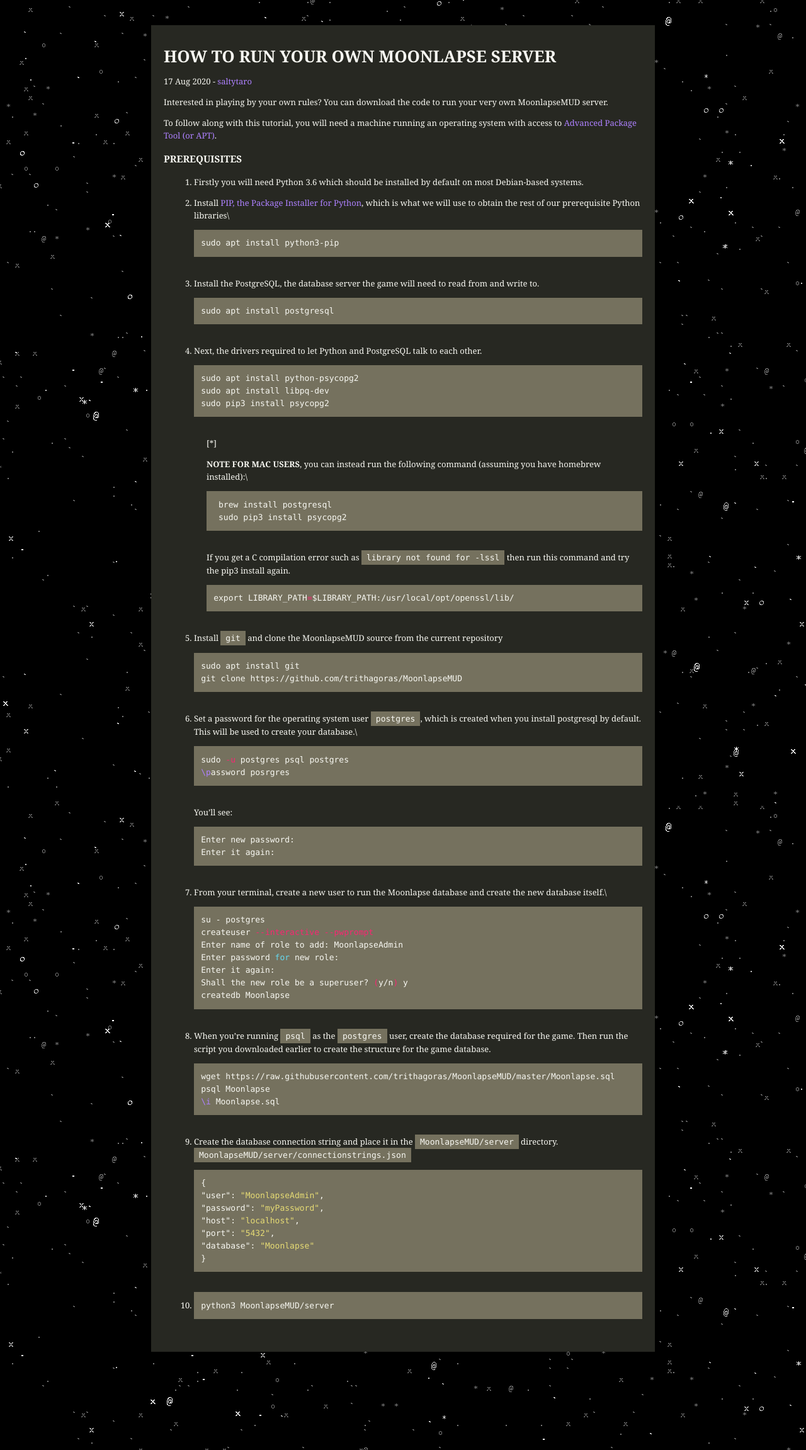
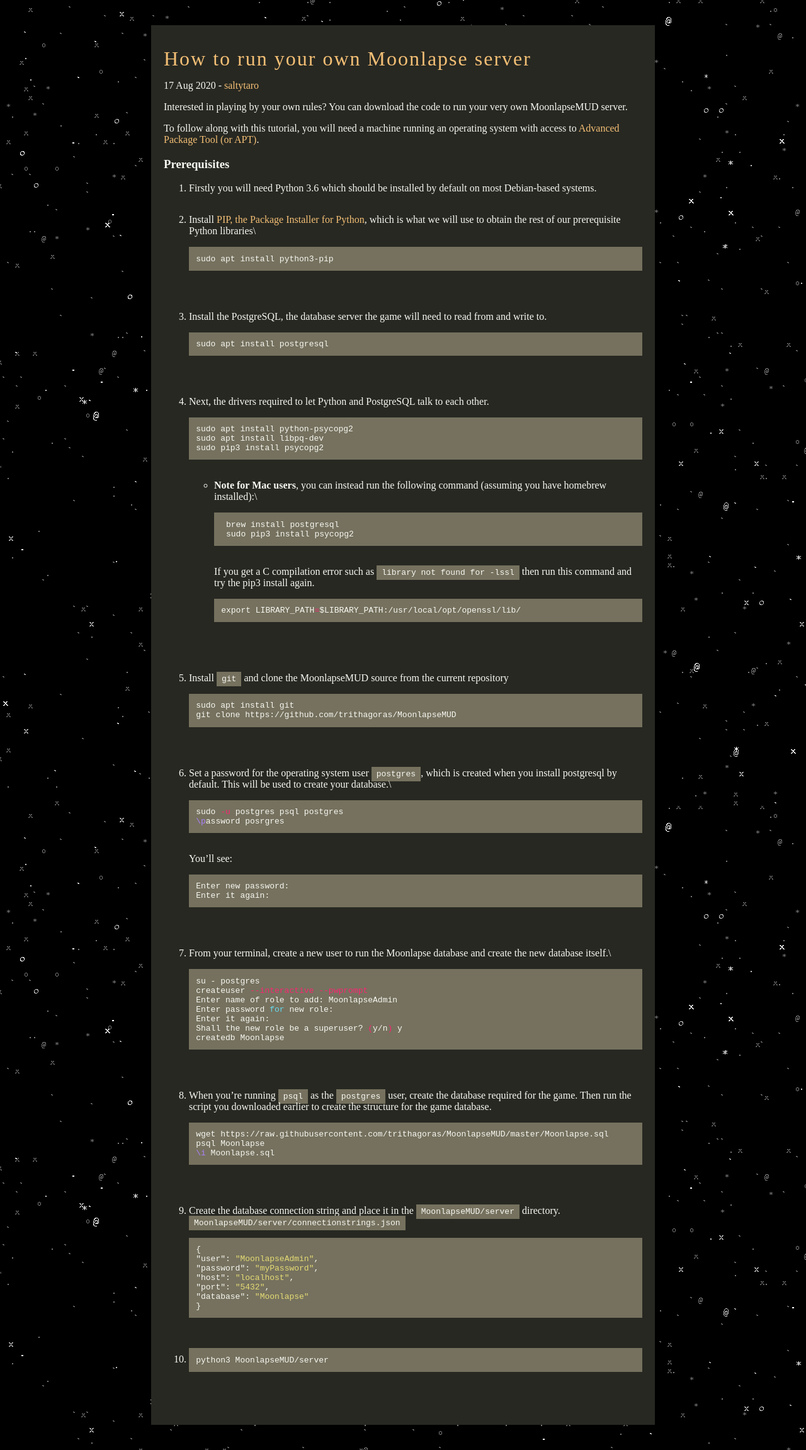
Before and after one commit to tristanbatchler/moonlapse.net, a Jekyll site: the page built from _posts/2020-08-17-how-to-run-your-own-moonlapse-server.md, in a window 1280 px wide. Shown: the whole page at 63% size. Built offline with Jekyll 4.4.1, drawn with Linux system fonts in a browser that asks for light colours; some web fonts are replaced; a script that is not in the unit is left out.

Commit message:
Improved styles

```diff
--- a/_layouts/default.html
+++ b/_layouts/default.html
@@ -3,6 +3,7 @@
   <head>
     <meta charset="utf-8" />
     <script src="https://identity.netlify.com/v1/netlify-identity-widget.js"></script>
+    <link href="//fonts.googleapis.com/css2?family=Jim+Nightshade&display=swap" rel="stylesheet">
     <link rel="stylesheet" href="/assets/css/main.css">
     <title>{{ page.title }}</title>
     <!-- prettier-ignore -->
--- a/_layouts/home.html
+++ b/_layouts/home.html
@@ -6,6 +6,6 @@
 {{ content }}
 
 <div id="recent-posts">
-    <h2>Recent posts</h2>
+    <h1>Recent posts</h1>
     <script src="//rss.bloople.net/?url=https%3A%2F%2Fmoonlapse.net%2Ffeed.xml&limit=5&showtitle=false&type=js"></script>
 </div>
--- a/_sass/main.scss
+++ b/_sass/main.scss
@@ -11,9 +11,10 @@
     --foreground-color: rgb(117, 113, 94);
     --foreground-color-transparent: rgba(248, 248, 242, 0.50);
     --text-color: rgb(248, 248, 242);
-    --link-color: rgb(174, 129, 255);
+    --link-color: rgb(244, 191, 117);
+    --h1-color: rgb(244, 191, 117);
     --link-color-transparent: rgba(174, 129, 255, 0.25);
-    --link-color-active: rgb(204, 177, 255);
+    --link-color-active: rgb(243, 217, 180);
     --success-color: rgb(166, 226, 46);
     --info-color: rgb(102, 217, 239);
     --warn-color: rgb(244, 191, 117);
@@ -25,11 +26,15 @@
   // reusable elements
 
   @mixin serif {
-    font-family: 'CrimsonText', Georgia, 'Times New Roman', Times, serif;
+    font-family: serif;
   }
 
   @mixin monospace {
-    font-family: Consolas, Lucida Console, monospace;
+    font-family: monospace;
+  }
+
+  @mixin fancy {
+    font-family: 'Jim Nightshade', cursive;
   }
 
   @mixin sm-margin {
@@ -143,8 +148,6 @@
   body {
     height: 100%;
     @include serif;
-    font-size: 13px;
-    line-height: 1.25rem;
     max-width: 800px;
     margin-left: auto;
     margin-right: auto;
@@ -208,9 +211,17 @@
     width: 100%;
   }
 
-  h1, h2, h3, h4, h5, h6 {
-    text-transform: uppercase;
+  h1 {
+    @include fancy;
     line-height: 1.5rem;
+    font-weight: normal;
+    letter-spacing: 2px;
+    color: var(--h1-color);
+  }
+
+  h2 {
+    letter-spacing: 1px;
+    color: var(--h2-color);
   }
 
   a, a:visited {
@@ -227,30 +238,13 @@
     text-decoration: underline;
   }
 
-  strong {
-    text-transform: uppercase;
-  }
-
-  ol {
-    padding-left: 3rem;
-  }
-
-  ul {
-    list-style-type: none;
-    padding-left: 1.25rem;
-
-    li::before {
-      content: "[*] ";
-    }
+  li {
+    padding-bottom: 1em;
   }
 
   img, canvas, svg {
     width: 100%;
     height: auto;
-    image-rendering: auto;
-    image-rendering: crisp-edges;
-    image-rendering: pixelated;
-    filter: contrast(125%) saturate(125%) brightness(110%);
   }
 
   table {
@@ -286,105 +280,3 @@
       padding: 15px;
     }
   }
-
-  .header {
-    display: flex;
-    flex-direction: column;
-    justify-content: center;
-    align-items: center;
-
-    .ascii-logo {
-      margin: 2rem 0 2rem 0;
-    }
-
-    .ascii {
-      font-size: 0.75rem;
-      line-height: 0.75rem;
-      overflow: hidden;
-    }
-  }
-
-  .main {
-    margin: 3rem 0 3rem 0;
-
-    section {
-      @include md-margin;
-    }
-
-    article {
-      margin: 0 0 2.5rem 0;
-    }
-
-    h1, h2, h3, h4, h5, h6 {
-      @include sm-margin;
-      font-size: 1rem;
-    }
-
-    h1::before {
-      content: "> ";
-    }
-
-    h1 {
-      padding: 0.5rem;
-      @include md-margin;
-      background: var(--foreground-color);
-    }
-
-    blockquote {
-      margin: 0;
-      @include padding;
-      background: var(--foreground-color);
-    }
-
-    .featured img, .featured canvas {
-      display: block;
-      height: 300px;
-      width: 100%;
-      object-fit: cover;
-    }
-
-    .success {
-      @include padding;
-      text-transform: uppercase;
-      color: var(--success-color);
-      background: var(--foreground-color);
-    }
-
-    .info {
-      @include padding;
-      text-transform: uppercase;
-      color: var(--info-color);
-      background: var(--foreground-color);
-    }
-
-    .warn {
-      @include padding;
-      text-transform: uppercase;
-      color: var(--warn-color);
-      background: var(--foreground-color);
-    }
-
-    .danger {
-      @include padding;
-      text-transform: uppercase;
-      color: var(--danger-color);
-      background: var(--foreground-color);
-    }
-  }
-
-  .footer {
-    display: flex;
-    flex-direction: column;
-    justify-content: center;
-    align-items: center;
-  }
-
-  // mobile
-
-  @media screen and (max-width: 800px) {
-    .ascii {
-      font-size: 0.45rem !important;
-      line-height: 0.45rem !important;
-      transition: all 0.5ms ease;
-    }
-  }
```
Also changed, not shown: 1 other file.
